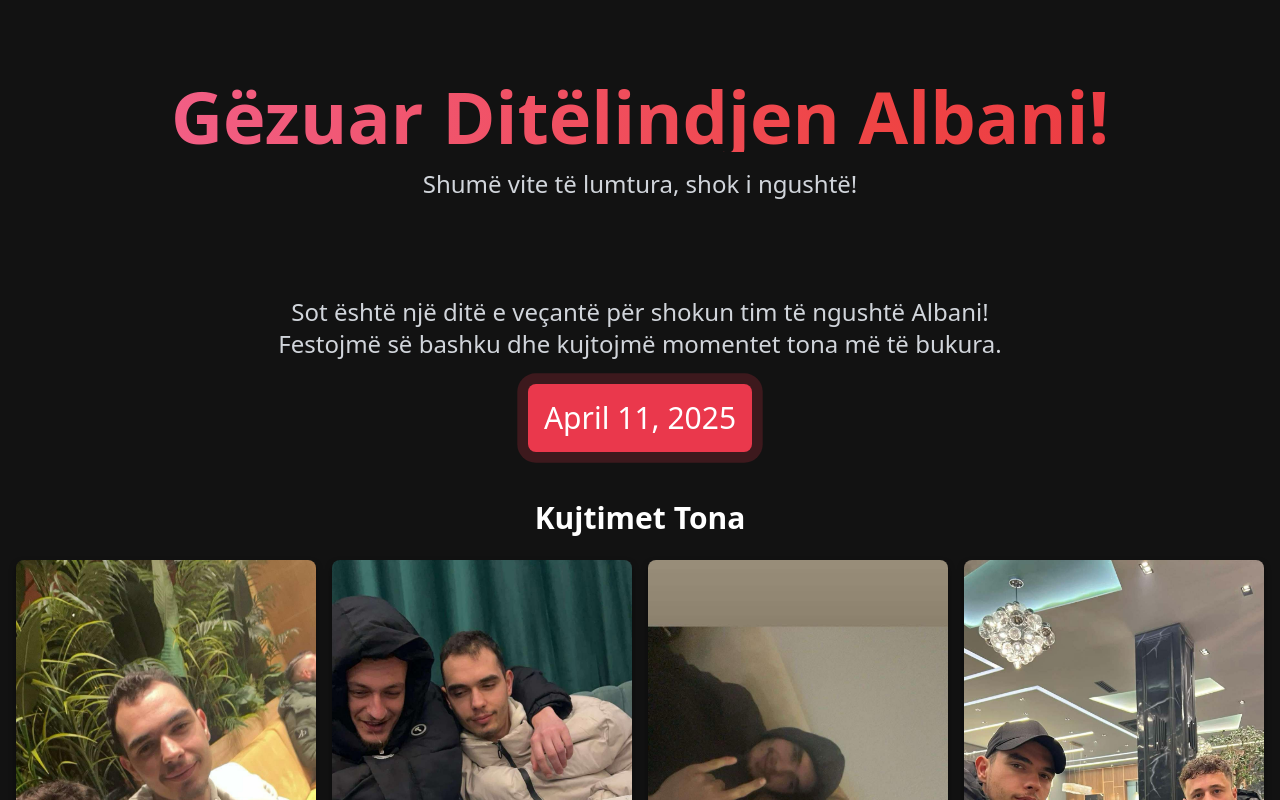
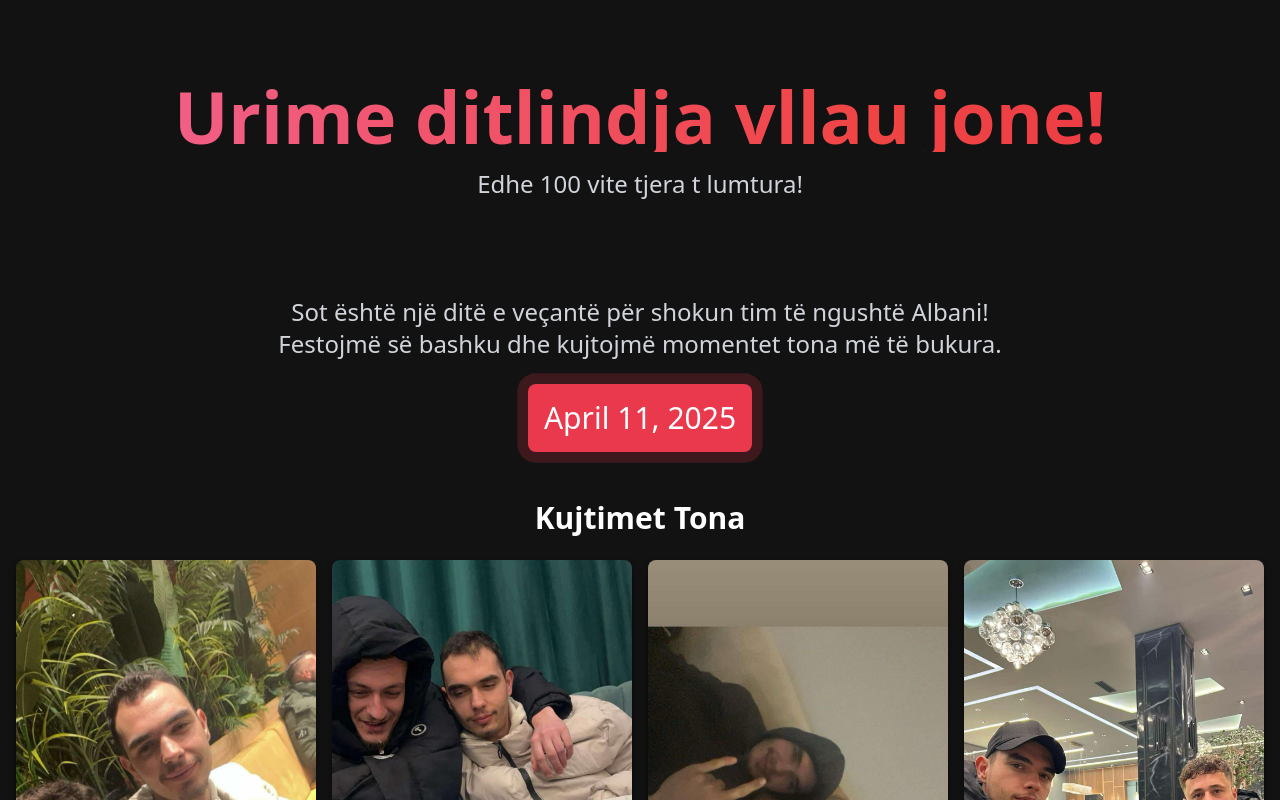
Before and after one commit to edonberishaa/albani-birthday-bash-website, a React (Vite) app: page / in a window 1280 px wide. Shown: the top 800 px of the page. Built offline with nearby package versions, Linux system fonts and the light colour scheme.

Commit message:
Update Header.tsx

```diff
--- a/src/components/Header.tsx
+++ b/src/components/Header.tsx
@@ -13,12 +13,12 @@ const Header = () => {
       <h1
         className={`text-5xl md:text-6xl lg:text-7xl font-bold mb-4 shiny-text transition-opacity duration-1000 ${isMounted ? 'opacity-100' : 'opacity-0'}`}
       >
-        Gëzuar Ditëlindjen Albani!
+        Urime ditlindja vllau jone!
       </h1>
       <p
         className={`text-xl md:text-2xl text-gray-300 transition-opacity duration-1000 delay-300 ${isMounted ? 'opacity-100' : 'opacity-0'}`}
       >
-        Shumë vite të lumtura, shok i ngushtë!
+        Edhe 100 vite tjera t lumtura!
       </p>
     </header>
   );
```
